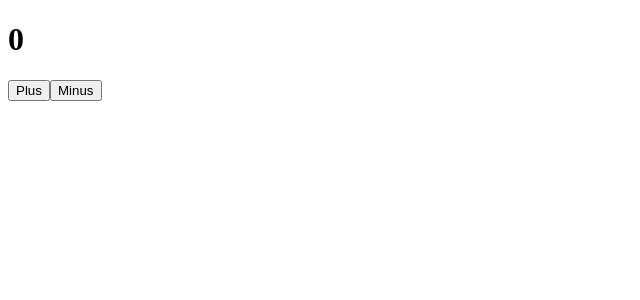
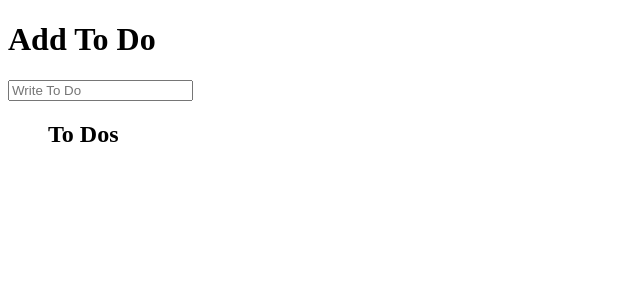
Before and after one commit to simyeongryu/nc-react-hooks, a React (Create React App) app: page / in a window 1280 px wide. Shown: the top 300 px of the page, without its empty margins (0-640 px from the left). Built offline with nearby package versions, Linux system fonts and the light colour scheme.

Commit message:
completed

```diff
--- a/package.json
+++ b/package.json
@@ -9,7 +9,8 @@
     "axios": "^0.19.2",
     "react": "^16.13.1",
     "react-dom": "^16.13.1",
-    "react-scripts": "3.4.1"
+    "react-scripts": "3.4.1",
+    "uuid": "^8.0.0"
   },
   "scripts": {
     "start": "react-scripts start",
--- a/src/App.js
+++ b/src/App.js
@@ -1,32 +1,76 @@
-import React, { useReducer } from "react";
-
-const INCREMENT = "increment";
-const DECREMENT = "decrement";
-
-// action의 이름은 아무거나 해도 된다.
-function reducer(state, action) {
-  // return 하는 object는 state를 대체할 object
-  // state가 변경되는 게 아니라 대체된다.
-  switch (action) {
-    case INCREMENT:
-      return { count: state.count + 1 };
-    case "decrement":
-      return { count: state.count - 1 };
-    default:
-      throw new Error();
-  }
-}
+import React, { useReducer, useState } from "react";
+import reducer, { initialState, ADD, DELETE, COMPLETE } from "./reducer";
 
 function App() {
   // useReducer는 Component에 state가 많을 때 사용한다.
   // dispatch는 reducer에 action을 보낸다.
   // useReducer(reducerFunction, state)
-  const [state, dispatch] = useReducer(reducer, { count: 0 });
+  const [state, dispatch] = useReducer(reducer, initialState);
+  const [newToDo, setNewToDo] = useState("");
+
+  const onSubmit = e => {
+    e.preventDefault();
+    dispatch({ type: ADD, payload: newToDo });
+    setNewToDo("");
+  };
+  const onChange = e => {
+    const {
+      target: { value }
+    } = e;
+    setNewToDo(value);
+  };
+
   return (
     <>
-      <h1>{state.count}</h1>
-      <button onClick={() => dispatch(INCREMENT)}>Plus</button>
-      <button onClick={() => dispatch(DECREMENT)}>Minus</button>
+      <h1>Add To Do</h1>
+      <form onSubmit={onSubmit}>
+        <input
+          value={newToDo}
+          type="text"
+          placeholder="Write To Do"
+          onChange={onChange}
+        />
+      </form>
+      <ul>
+        <h2>To Dos</h2>
+        {state.toDos.map(toDo => (
+          <li key={toDo.id}>
+            <span>{toDo.text}</span>
+            <button
+              onClick={() => dispatch({ type: DELETE, payload: toDo.id })}
+            >
+              ❌
+            </button>
+            <button
+              onClick={() => dispatch({ type: COMPLETE, payload: toDo.id })}
+            >
+              ✅
+            </button>
+          </li>
+        ))}
+      </ul>
+      <ul>
+        {state.completed.length !== 0 && (
+          <>
+            <h2>Completed</h2>
+            {state.completed.map(toDo => (
+              <li key={toDo.id}>
+                <span>{toDo.text}</span>
+                <button
+                  onClick={() => dispatch({ type: DELETE, payload: toDo.id })}
+                >
+                  ❌
+                </button>
+                <button
+                  onClick={() => dispatch({ type: DELETE, payload: toDo.id })}
+                >
+                  ⏪
+                </button>
+              </li>
+            ))}
+          </>
+        )}
+      </ul>
     </>
   );
 }
--- /dev/null
+++ b/src/reducer.js
@@ -0,0 +1,43 @@
+import { v4 as uuidv4 } from "uuid";
+
+export const initialState = {
+  toDos: [],
+  completed: []
+};
+
+export const ADD = "add";
+export const DELETE = "delete";
+export const COMPLETE = "complete";
+
+// action의 이름은 아무거나 해도 된다.
+function reducer(state, action) {
+  // return 하는 object는 state를 대체할 object
+  // state가 변경되는 게 아니라 대체된다.
+  switch (action.type) {
+    case ADD:
+      // state를 변화시키는 게 아니라 대체. 버그를 줄인다.
+      // anti mutation
+      return {
+        ...state,
+        toDos: [...state.toDos, { text: action.payload, id: uuidv4() }]
+      };
+    case DELETE:
+      return {
+        ...state,
+        toDos: state.toDos.filter(toDo => {
+          return toDo.id !== action.payload;
+        })
+      };
+    case COMPLETE:
+      const target = state.toDos.find(toDo => toDo.id === action.payload);
+      return {
+        ...state,
+        toDos: state.toDos.filter(toDo => toDo.id !== action.payload),
+        completed: [...state.completed, { ...target }]
+      };
+    default:
+      throw new Error();
+  }
+}
+
+export default reducer;
```
Also changed, not shown: 2 other files (tests, documents, lock files or other folders).
